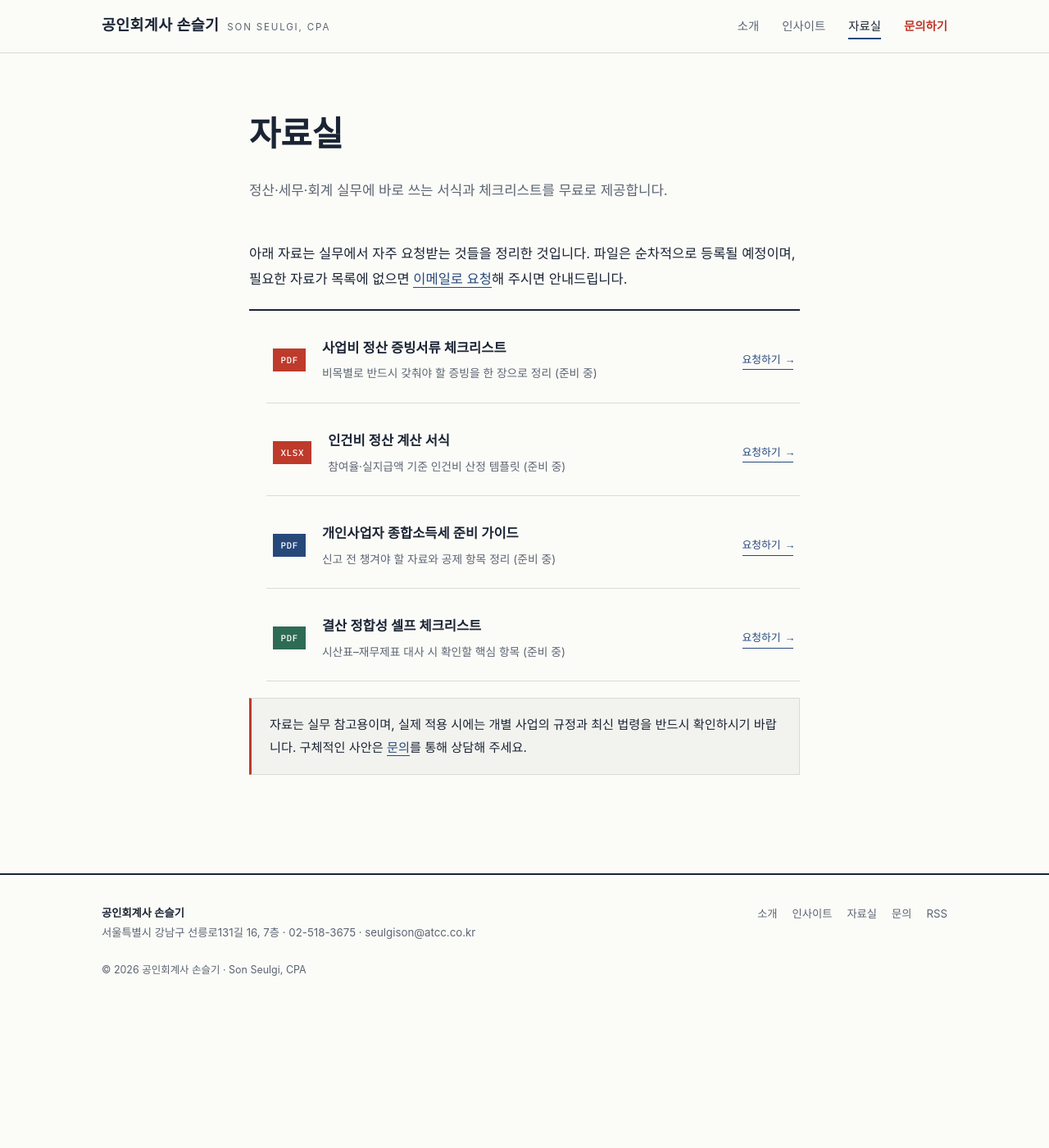
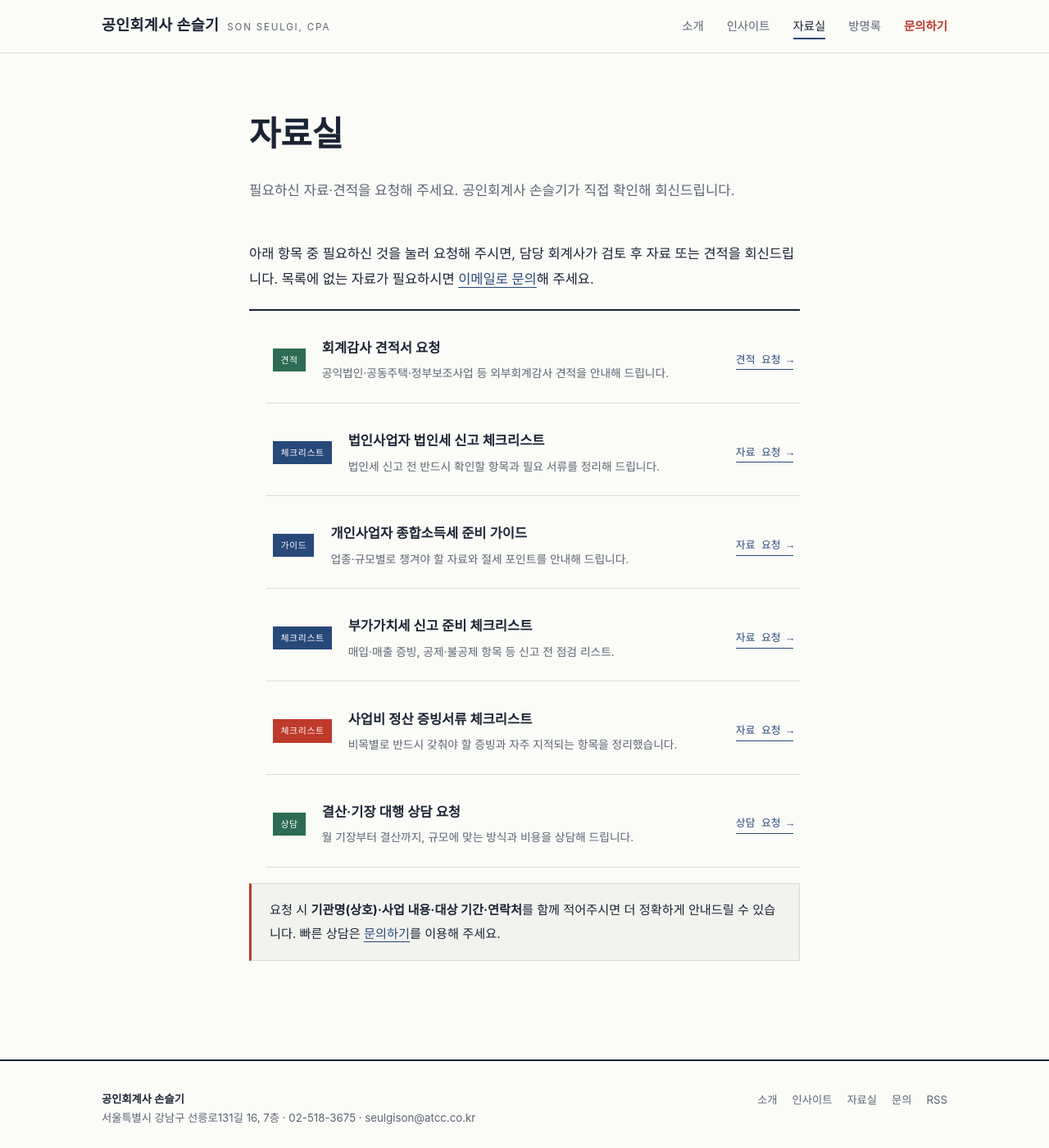
Before and after one commit to shinesky97/ccrnd-site, a Jekyll site: the page built from downloads.md, in a window 1280 px wide and 1400 px high. Shown: the whole window at 82% size. Built offline with Jekyll 4.4.1, drawn with Linux system fonts in a browser that asks for light colours; some web fonts are replaced.

Commit message:
Add guestbook, revamp downloads, and About visitor-message ticker
- downloads: replace items with request-based services (audit quote,
  corporate-tax checklist, income-tax prep guide, VAT checklist, etc.)
- guestbook: new /guestbook/ page + nav item; visitors submit via
  FormSubmit (emailed for moderation), approved entries render from
  _data/guestbook.yml
- About: add an auto-scrolling ticker of recent visitor messages at the
  bottom (real inquiries stay private, so guestbook messages are shown)
- Pages CMS: add a "방명록" collection to moderate _data/guestbook.yml

Co-Authored-By: Claude Opus 4.8 <noreply@anthropic.com>
Claude-Session: https://claude.ai/code/session_01Uu9zebzzNPkkEVbDHXyNE1

```diff
--- a/_config.yml
+++ b/_config.yml
@@ -52,6 +52,8 @@ nav:
     url: /insights/
   - name: 자료실
     url: /downloads/
+  - name: 방명록
+    url: /guestbook/
   - name: 문의하기
     url: /contact/
     cta: true
--- a/assets/css/main.css
+++ b/assets/css/main.css
@@ -322,5 +322,27 @@ footer.site{border-top:2px solid var(--ink);padding:36px 0 48px;font-size:.83rem
 .about-video video{width:100%;display:block;border:1px solid var(--rule);background:var(--ink)}
 @media(max-width:600px){.about-photo{float:none;width:100%;max-width:280px;margin:0 auto 20px}}
 
+/* ───── 방명록 ───── */
+.gb-grid{display:grid;grid-template-columns:1fr 1.2fr;gap:56px;align-items:start}
+.gb-h{font-family:var(--serif);font-size:1.2rem;font-weight:700;margin-bottom:20px;padding-bottom:10px;border-bottom:2px solid var(--ink)}
+.gb-write form{display:flex;flex-direction:column;gap:14px}
+.gb-note{margin-top:12px;font-size:.8rem;color:var(--muted)}
+.gb-list{list-style:none;display:flex;flex-direction:column;gap:1px;background:var(--rule);border:1px solid var(--rule)}
+.gb-item{background:var(--paper);padding:20px 22px}
+.gb-msg{font-size:.96rem;color:var(--ink);line-height:1.7}
+.gb-meta{margin-top:12px;display:flex;justify-content:space-between;align-items:baseline;font-size:.8rem}
+.gb-name{font-weight:600;color:var(--blue)}
+.gb-date{font-family:var(--mono);color:var(--muted);font-size:.74rem}
+@media(max-width:820px){.gb-grid{grid-template-columns:1fr;gap:40px}}
+
+/* ───── 스크롤 티커 (소개 하단) ───── */
+.ticker{overflow:hidden;border-top:1px solid var(--rule);border-bottom:1px solid var(--rule);padding:14px 0;margin:8px 0 20px}
+.ticker-track{display:inline-flex;gap:44px;white-space:nowrap;animation:ticker 34s linear infinite;will-change:transform}
+.ticker:hover .ticker-track{animation-play-state:paused}
+.ticker-item{font-size:.9rem;color:var(--muted)}
+.ticker-item b{color:var(--ink);font-weight:600}
+@keyframes ticker{from{transform:translateX(0)}to{transform:translateX(-50%)}}
+@media(prefers-reduced-motion:reduce){.ticker-track{animation:none;white-space:normal;flex-wrap:wrap;gap:14px}}
+
 /* ───── 유틸 ───── */
 .empty{padding:48px 0;color:var(--muted);font-size:.95rem;text-align:center;border:1px dashed var(--rule)}
--- a/downloads.md
+++ b/downloads.md
@@ -2,41 +2,53 @@
 layout: page
 title: 자료실
 permalink: /downloads/
-lead: 정산·세무·회계 실무에 바로 쓰는 서식과 체크리스트를 무료로 제공합니다.
+lead: 필요하신 자료·견적을 요청해 주세요. 공인회계사 손슬기가 직접 확인해 회신드립니다.
 ---
 
-아래 자료는 실무에서 자주 요청받는 것들을 정리한 것입니다. 파일은 순차적으로 등록될 예정이며,
-필요한 자료가 목록에 없으면 [이메일로 요청](mailto:seulgison@atcc.co.kr?subject=[ccrnd.com]%20자료%20요청)해
-주시면 안내드립니다.
+아래 항목 중 필요하신 것을 눌러 요청해 주시면, 담당 회계사가 검토 후 자료 또는 견적을
+회신드립니다. 목록에 없는 자료가 필요하시면
+[이메일로 문의](mailto:seulgison@atcc.co.kr?subject=[ccrnd.com]%20자료%20요청)해 주세요.
 
 <ul class="dl-list">
   <li>
-    <span class="badge bg-settlement">PDF</span>
-    <span class="dl-name">사업비 정산 증빙서류 체크리스트
-      <small>비목별로 반드시 갖춰야 할 증빙을 한 장으로 정리 (준비 중)</small></span>
-    <a class="dl-get" href="mailto:seulgison@atcc.co.kr?subject=[ccrnd.com]%20증빙서류%20체크리스트%20요청">요청하기 →</a>
+    <span class="badge bg-accounting">견적</span>
+    <span class="dl-name">회계감사 견적서 요청
+      <small>공익법인·공동주택·정부보조사업 등 외부회계감사 견적을 안내해 드립니다.</small></span>
+    <a class="dl-get" href="mailto:seulgison@atcc.co.kr?subject=[ccrnd.com]%20회계감사%20견적서%20요청&body=기관명/사업명%3A%20%0A감사%20종류%3A%20%0A대상%20기간%3A%20%0A연락처%3A%20">견적 요청 →</a>
   </li>
   <li>
-    <span class="badge bg-settlement">XLSX</span>
-    <span class="dl-name">인건비 정산 계산 서식
-      <small>참여율·실지급액 기준 인건비 산정 템플릿 (준비 중)</small></span>
-    <a class="dl-get" href="mailto:seulgison@atcc.co.kr?subject=[ccrnd.com]%20인건비%20정산%20서식%20요청">요청하기 →</a>
+    <span class="badge bg-tax">체크리스트</span>
+    <span class="dl-name">법인사업자 법인세 신고 체크리스트
+      <small>법인세 신고 전 반드시 확인할 항목과 필요 서류를 정리해 드립니다.</small></span>
+    <a class="dl-get" href="mailto:seulgison@atcc.co.kr?subject=[ccrnd.com]%20법인세%20신고%20체크리스트%20요청">자료 요청 →</a>
   </li>
   <li>
-    <span class="badge bg-tax">PDF</span>
+    <span class="badge bg-tax">가이드</span>
     <span class="dl-name">개인사업자 종합소득세 준비 가이드
-      <small>신고 전 챙겨야 할 자료와 공제 항목 정리 (준비 중)</small></span>
-    <a class="dl-get" href="mailto:seulgison@atcc.co.kr?subject=[ccrnd.com]%20종소세%20가이드%20요청">요청하기 →</a>
+      <small>업종·규모별로 챙겨야 할 자료와 절세 포인트를 안내해 드립니다.</small></span>
+    <a class="dl-get" href="mailto:seulgison@atcc.co.kr?subject=[ccrnd.com]%20종합소득세%20준비%20가이드%20요청">자료 요청 →</a>
   </li>
   <li>
-    <span class="badge bg-accounting">PDF</span>
-    <span class="dl-name">결산 정합성 셀프 체크리스트
-      <small>시산표–재무제표 대사 시 확인할 핵심 항목 (준비 중)</small></span>
-    <a class="dl-get" href="mailto:seulgison@atcc.co.kr?subject=[ccrnd.com]%20결산%20체크리스트%20요청">요청하기 →</a>
+    <span class="badge bg-tax">체크리스트</span>
+    <span class="dl-name">부가가치세 신고 준비 체크리스트
+      <small>매입·매출 증빙, 공제·불공제 항목 등 신고 전 점검 리스트.</small></span>
+    <a class="dl-get" href="mailto:seulgison@atcc.co.kr?subject=[ccrnd.com]%20부가세%20신고%20체크리스트%20요청">자료 요청 →</a>
+  </li>
+  <li>
+    <span class="badge bg-settlement">체크리스트</span>
+    <span class="dl-name">사업비 정산 증빙서류 체크리스트
+      <small>비목별로 반드시 갖춰야 할 증빙과 자주 지적되는 항목을 정리했습니다.</small></span>
+    <a class="dl-get" href="mailto:seulgison@atcc.co.kr?subject=[ccrnd.com]%20정산%20증빙%20체크리스트%20요청">자료 요청 →</a>
+  </li>
+  <li>
+    <span class="badge bg-accounting">상담</span>
+    <span class="dl-name">결산·기장 대행 상담 요청
+      <small>월 기장부터 결산까지, 규모에 맞는 방식과 비용을 상담해 드립니다.</small></span>
+    <a class="dl-get" href="mailto:seulgison@atcc.co.kr?subject=[ccrnd.com]%20결산·기장%20상담%20요청">상담 요청 →</a>
   </li>
 </ul>
 
 <div class="callout" markdown="1">
-자료는 실무 참고용이며, 실제 적용 시에는 개별 사업의 규정과 최신 법령을 반드시 확인하시기 바랍니다.
-구체적인 사안은 [문의](/contact/)를 통해 상담해 주세요.
+요청 시 **기관명(상호)·사업 내용·대상 기간·연락처**를 함께 적어주시면 더 정확하게 안내드릴 수 있습니다.
+빠른 상담은 [문의하기](/contact/)를 이용해 주세요.
 </div>
```
Also changed, not shown: _data/guestbook.yml (added, +12 -0 lines), about.md (+12 -0 lines), guestbook.html (added, +56 -0 lines), .pages.yml.
